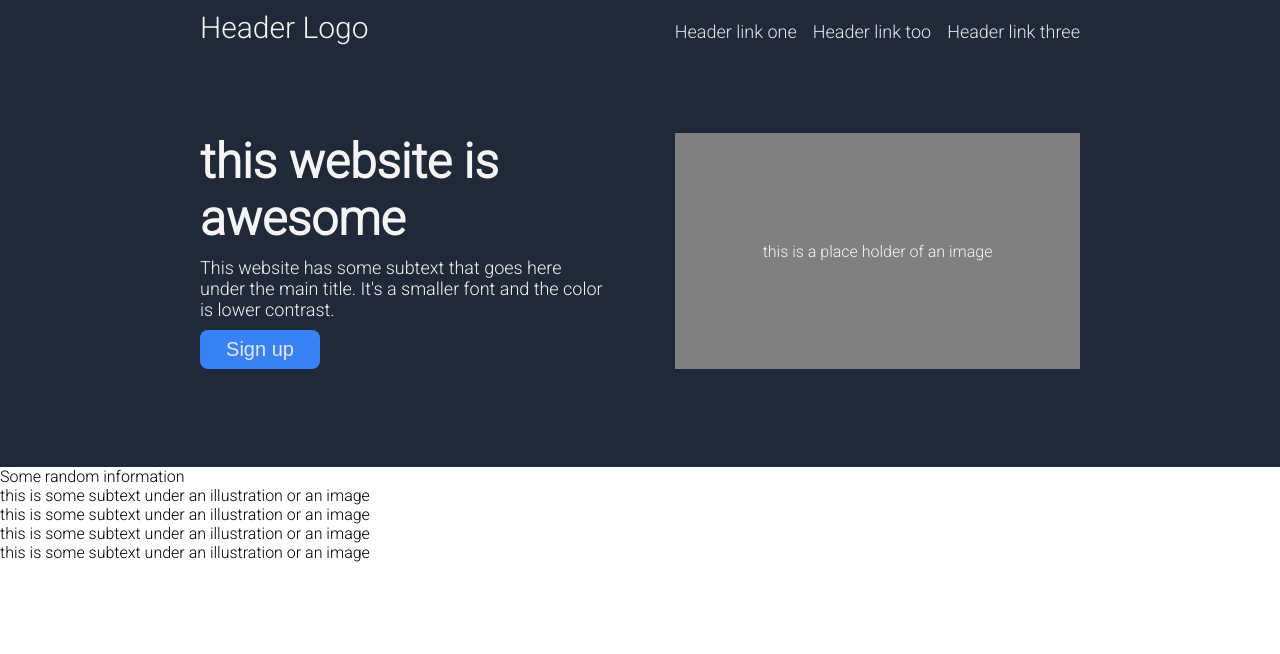
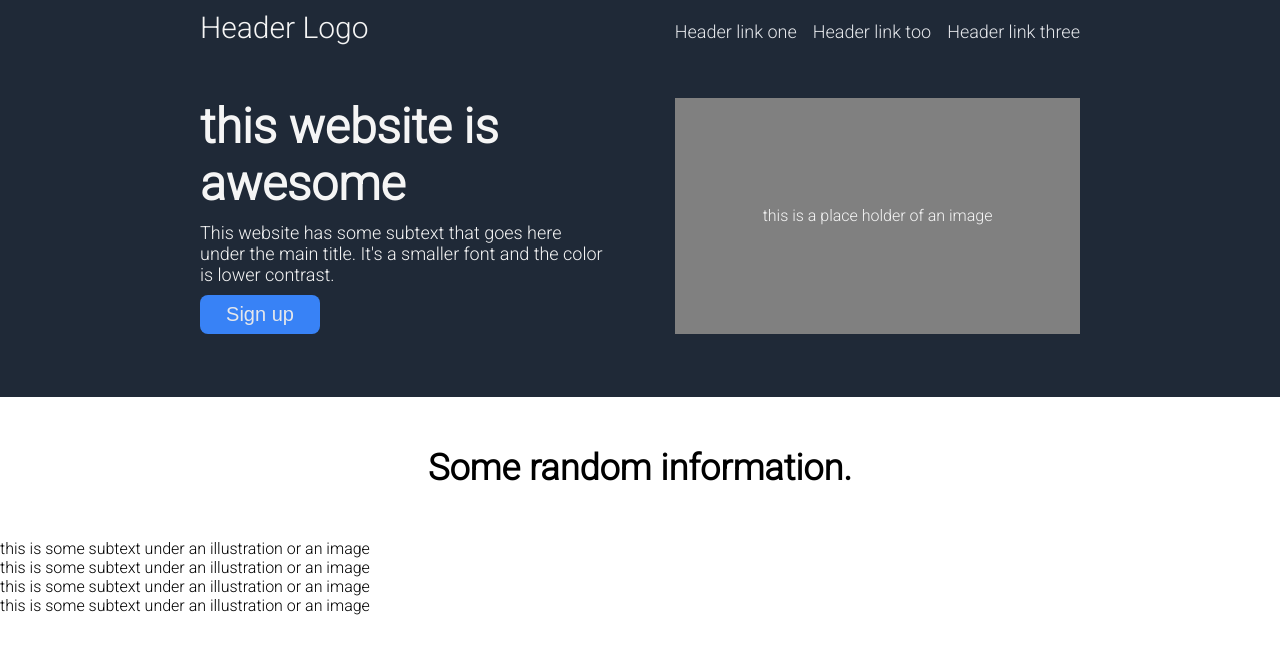
Before and after one commit to saberaraoubia/Landing-Page, a plain HTML site: page index.html in a window 1280 px wide. Drawn offline with Linux system fonts and the light colour scheme.

Commit message:
center text info

```diff
--- a/index.html
+++ b/index.html
@@ -40,8 +40,8 @@
         </div>
     </div>
     <div class="section2">
-        <div class="text">Some random information</div>
-            <div class="container">
+        <div class="title">Some random information.</div>
+            <div class="card-container">
                 <div class="info">
                     <div class="box"></div>
                     <div class="card-text">this is some subtext under an illustration or an image</div>
--- a/style.css
+++ b/style.css
@@ -39,7 +39,7 @@ ul {
 
 .hero-section {
     display: flex;
-    padding: 10% 0%;
+    padding: 6% 0%;
     gap: 8%;
 }
 
@@ -79,3 +79,16 @@ ul {
     width: 120px;
     border: none;
  }
+
+/*section2*/
+
+.title {
+    display: flex;
+    align-items: center;
+    justify-content: center;
+    font-size: 36px;
+    font-weight: 800;
+    margin : 50px;
+}
+
+.
```
